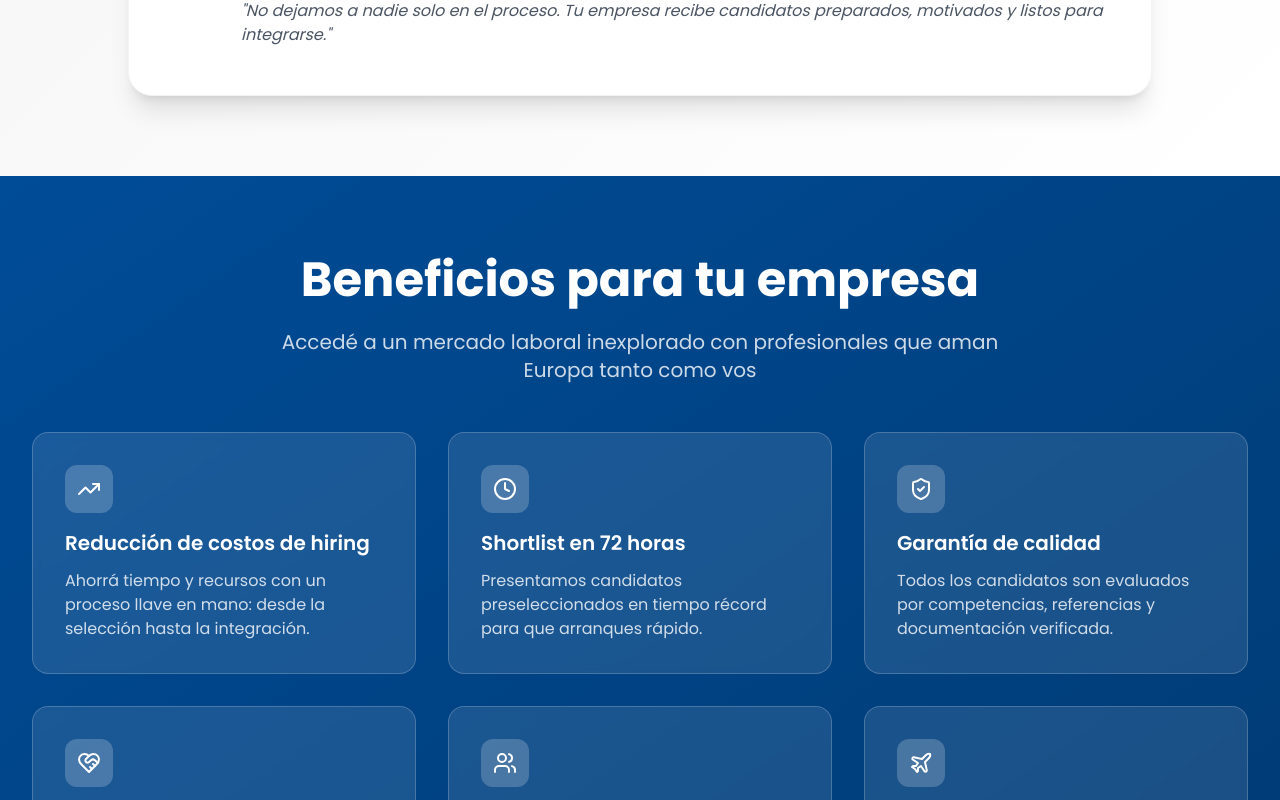
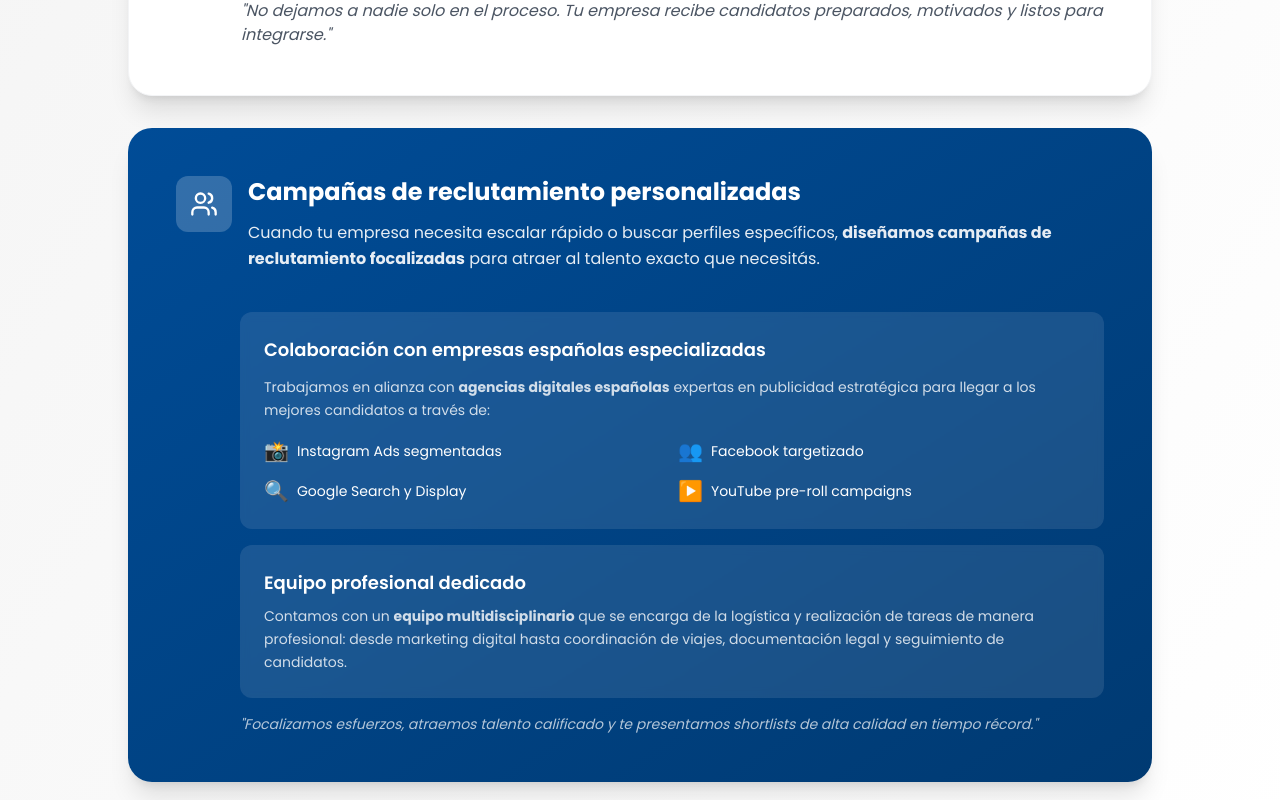
Before and after one commit to LDiStefanoR/Puente-Europa, a Next.js app: page /empresas in a window 1280 px wide. Shown: the part 3000-3800 px from the top of the page. Built offline with nearby package versions, Linux system fonts and the light colour scheme; no server answers.

Commit message:
Add campaÃ±as de reclutamiento y equipo profesional en pÃ¡gina empresas

```diff
--- a/app/empresas/page.tsx
+++ b/app/empresas/page.tsx
@@ -179,7 +179,7 @@ export default function EmpresasPage() {
             </div>
 
             {/* Asistencia Continua */}
-            <div className="bg-white rounded-3xl p-8 md:p-12 shadow-xl border border-gray-100">
+            <div className="bg-white rounded-3xl p-8 md:p-12 shadow-xl border border-gray-100 mb-8">
               <div className="flex items-start gap-4 mb-6">
                 <div className="w-14 h-14 rounded-xl bg-[#004C97] flex items-center justify-center flex-shrink-0">
                   <Plane className="w-7 h-7 text-white" />
@@ -194,6 +194,59 @@ export default function EmpresasPage() {
               <p className="text-gray-600 ml-16 italic">
                 "No dejamos a nadie solo en el proceso. Tu empresa recibe candidatos preparados, motivados y listos para integrarse."
               </p>
+            </div>
+
+            {/* Campañas de Reclutamiento */}
+            <div className="bg-gradient-to-br from-[#004C97] to-[#003a72] rounded-3xl p-8 md:p-12 shadow-xl text-white">
+              <div className="flex items-start gap-4 mb-6">
+                <div className="w-14 h-14 rounded-xl bg-white/20 flex items-center justify-center flex-shrink-0">
+                  <Users className="w-7 h-7 text-white" />
+                </div>
+                <div>
+                  <h3 className="text-2xl font-bold mb-3">Campañas de reclutamiento personalizadas</h3>
+                  <p className="text-white/90 leading-relaxed mb-4">
+                    Cuando tu empresa necesita escalar rápido o buscar perfiles específicos, <strong>diseñamos campañas de reclutamiento focalizadas</strong> para atraer al talento exacto que necesitás.
+                  </p>
+                </div>
+              </div>
+
+              <div className="ml-16 space-y-4">
+                <div className="bg-white/10 rounded-xl p-6 backdrop-blur-sm">
+                  <h4 className="font-semibold text-lg mb-3">Colaboración con empresas españolas especializadas</h4>
+                  <p className="text-white/80 text-sm leading-relaxed">
+                    Trabajamos en alianza con <strong>agencias digitales españolas</strong> expertas en publicidad estratégica para llegar a los mejores candidatos a través de:
+                  </p>
+                  <div className="grid md:grid-cols-2 gap-3 mt-4">
+                    <div className="flex items-center gap-2 text-sm">
+                      <span className="text-xl">📸</span>
+                      <span>Instagram Ads segmentadas</span>
+                    </div>
+                    <div className="flex items-center gap-2 text-sm">
+                      <span className="text-xl">👥</span>
+                      <span>Facebook targetizado</span>
+                    </div>
+                    <div className="flex items-center gap-2 text-sm">
+                      <span className="text-xl">🔍</span>
+                      <span>Google Search y Display</span>
+                    </div>
+                    <div className="flex items-center gap-2 text-sm">
+                      <span className="text-xl">▶️</span>
+                      <span>YouTube pre-roll campaigns</span>
+                    </div>
+                  </div>
+                </div>
+
+                <div className="bg-white/10 rounded-xl p-6 backdrop-blur-sm">
+                  <h4 className="font-semibold text-lg mb-2">Equipo profesional dedicado</h4>
+                  <p className="text-white/80 text-sm leading-relaxed">
+                    Contamos con un <strong>equipo multidisciplinario</strong> que se encarga de la logística y realización de tareas de manera profesional: desde marketing digital hasta coordinación de viajes, documentación legal y seguimiento de candidatos.
+                  </p>
+                </div>
+
+                <p className="text-white/70 text-sm italic mt-4">
+                  "Focalizamos esfuerzos, atraemos talento calificado y te presentamos shortlists de alta calidad en tiempo récord."
+                </p>
+              </div>
             </div>
           </div>
         </div>
```
